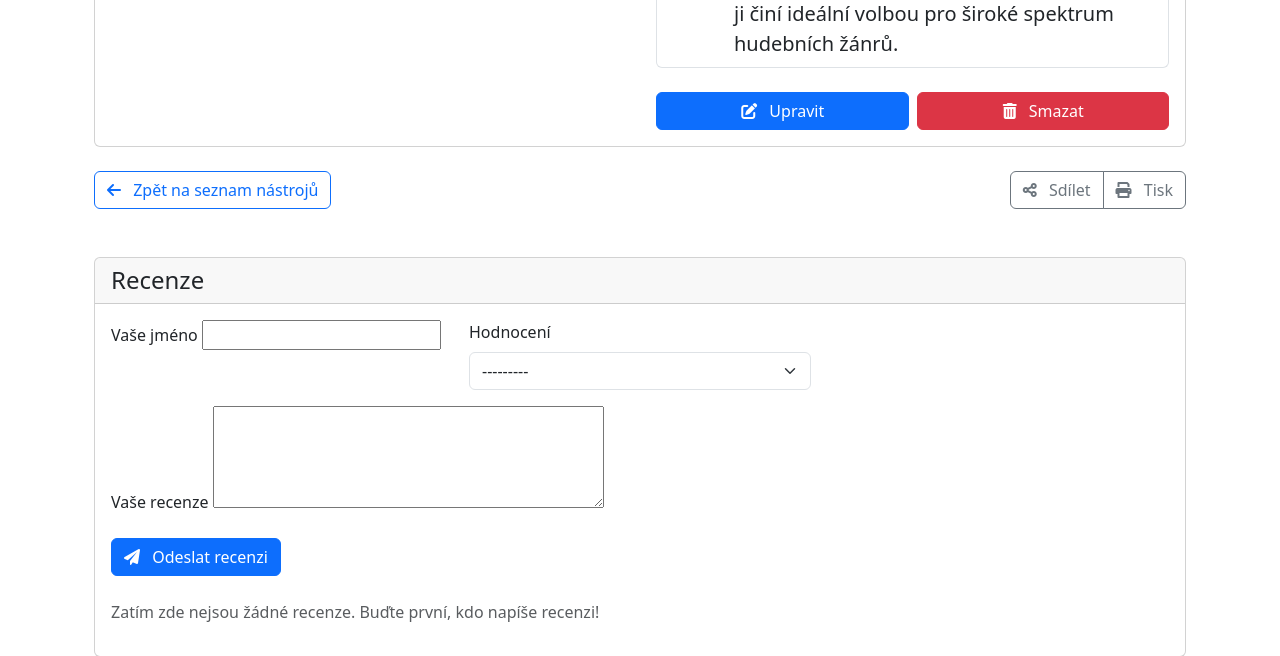
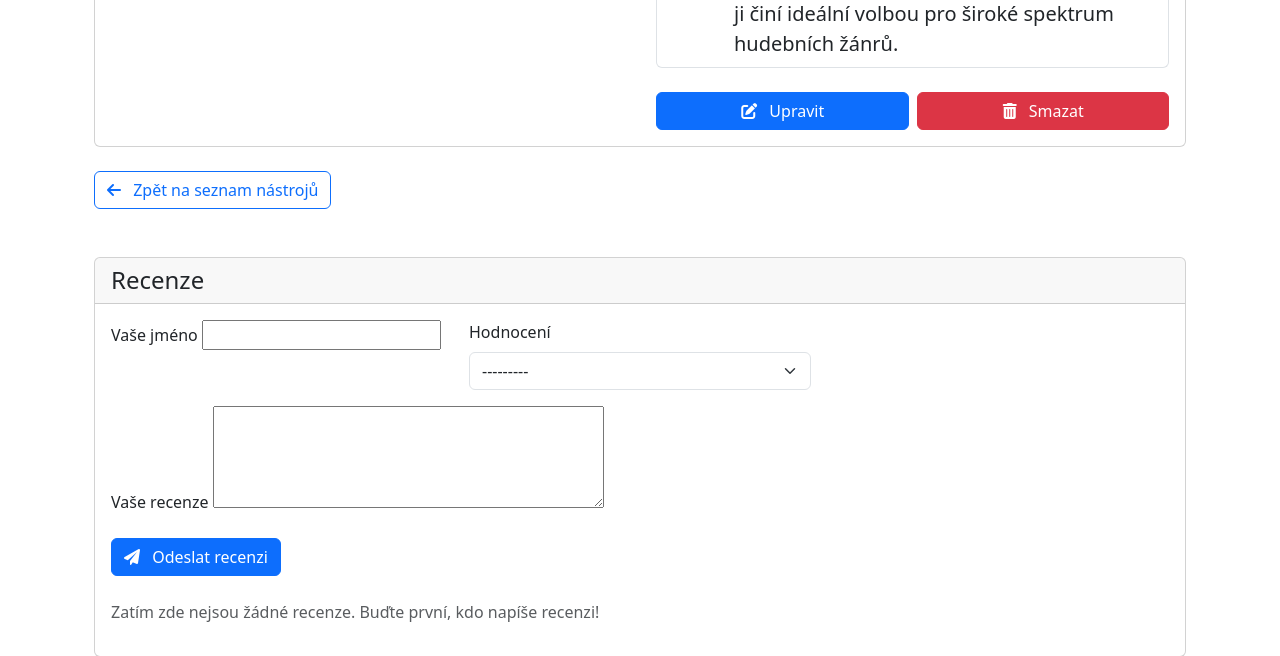
Before and after one commit to JakubHalama/hudebni_nastroje, a Django app: page /nastroje/nastroj/11/ in a window 1280 px wide. Shown: the part 681-1337 px from the top of the page. Run offline with Django 5.2, Linux system fonts and the light colour scheme; data comes from the database, SQL or seed files in the repository; both versions use the stored data as it was after the commit.

Commit message:
hudebni-nastroje

```diff
--- a/nastroje/templates/nastroje/detail.html
+++ b/nastroje/templates/nastroje/detail.html
@@ -172,16 +172,7 @@
             Zpět na seznam nástrojů
         </a>
 
-        <div class="btn-group">
-            <button class="btn btn-outline-secondary">
-                <i class="fas fa-share-alt me-2"></i>
-                Sdílet
-            </button>
-            <button class="btn btn-outline-secondary">
-                <i class="fas fa-print me-2"></i>
-                Tisk
-            </button>
-        </div>
+
     </div>
 </div>
 
```
Also changed, not shown: db.sqlite3.
